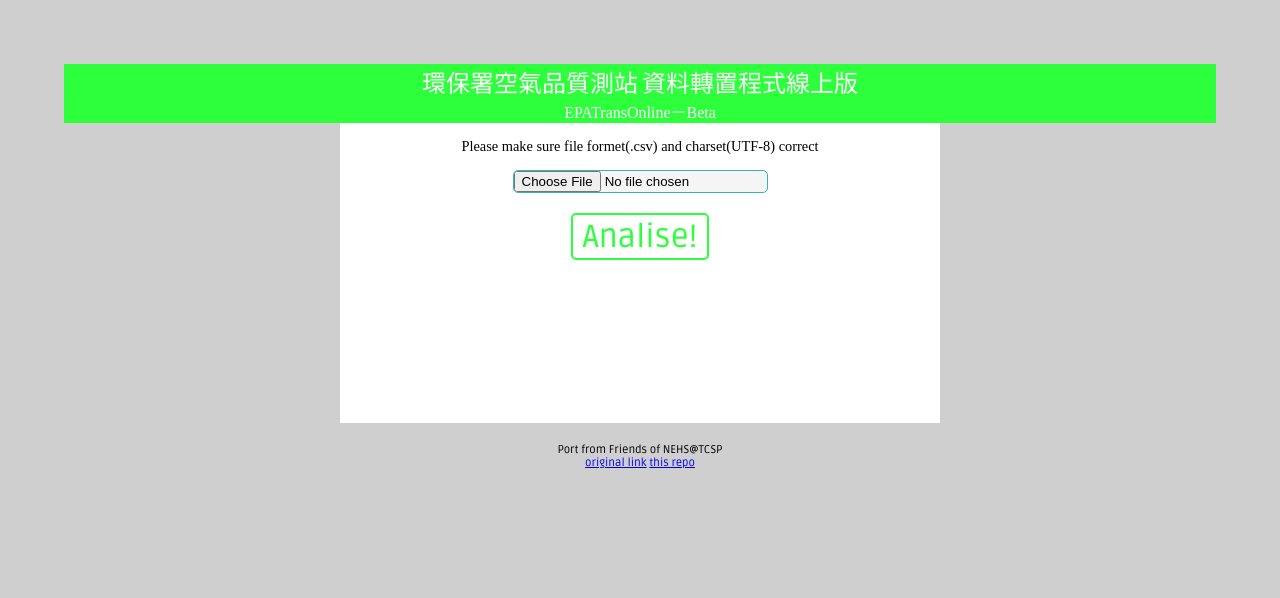
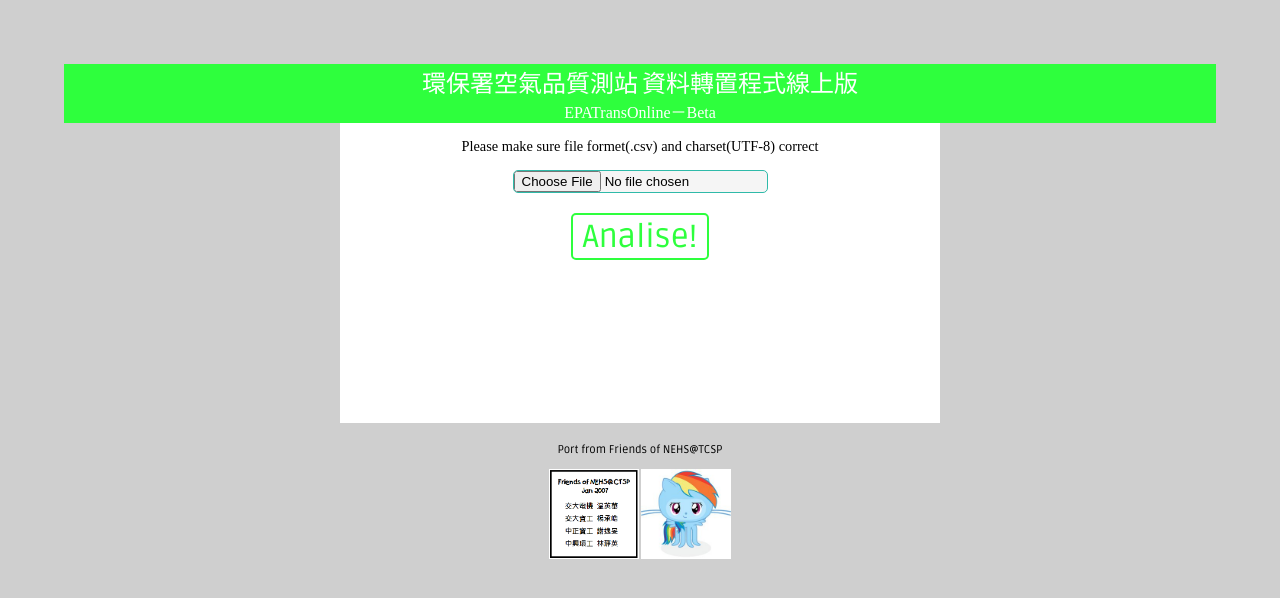
Before and after one commit to hare1039/EPATransOnline, a plain HTML site: page index.html in a window 1280 px wide. Drawn offline with nearby package versions, Linux system fonts and the light colour scheme.

Commit message:
add picture with link niceeeee

```diff
--- a/css/stl.css
+++ b/css/stl.css
@@ -65,8 +65,18 @@ body {
     border: solid 1px rgb(255,255,255);
 }
 .main_part p{
-  font-size: 0.9em;
+    font-size: 0.9em;
 }
+
+.link_size {
+    height: 90px;
+    width: 90px;
+}
+
+.link_access {
+
+}
+
 .footer {
     margin-top: 20px;
     font-family: 'Ruda', sans-serif;
--- a/index.html
+++ b/index.html
@@ -30,8 +30,8 @@
       </div>
     </div>
     <div class="footer"> Port from Friends of NEHS@TCSP <br/>
-      <a href="https://myspace.nchu.edu.tw/navigate/s/95882F6203E342BA9E86C6EAE3580C309QY">original link</a>
-      <a href="https://github.com/hare1039/EPATransOnline">this repo</a>
+      <a href="https://myspace.nchu.edu.tw/navigate/s/95882F6203E342BA9E86C6EAE3580C309QY"><br/><img class="link_size" src="asset/friends.png" alt="2017"></a>
+      <a href="https://github.com/hare1039/EPATransOnline"><img class="link_size" src="asset/githubcat.jpg" alt=""></a>
     </div>
   </body>
 </html>
```
Also changed, not shown: asset/friends.png (added), asset/githubcat.jpg (added).
